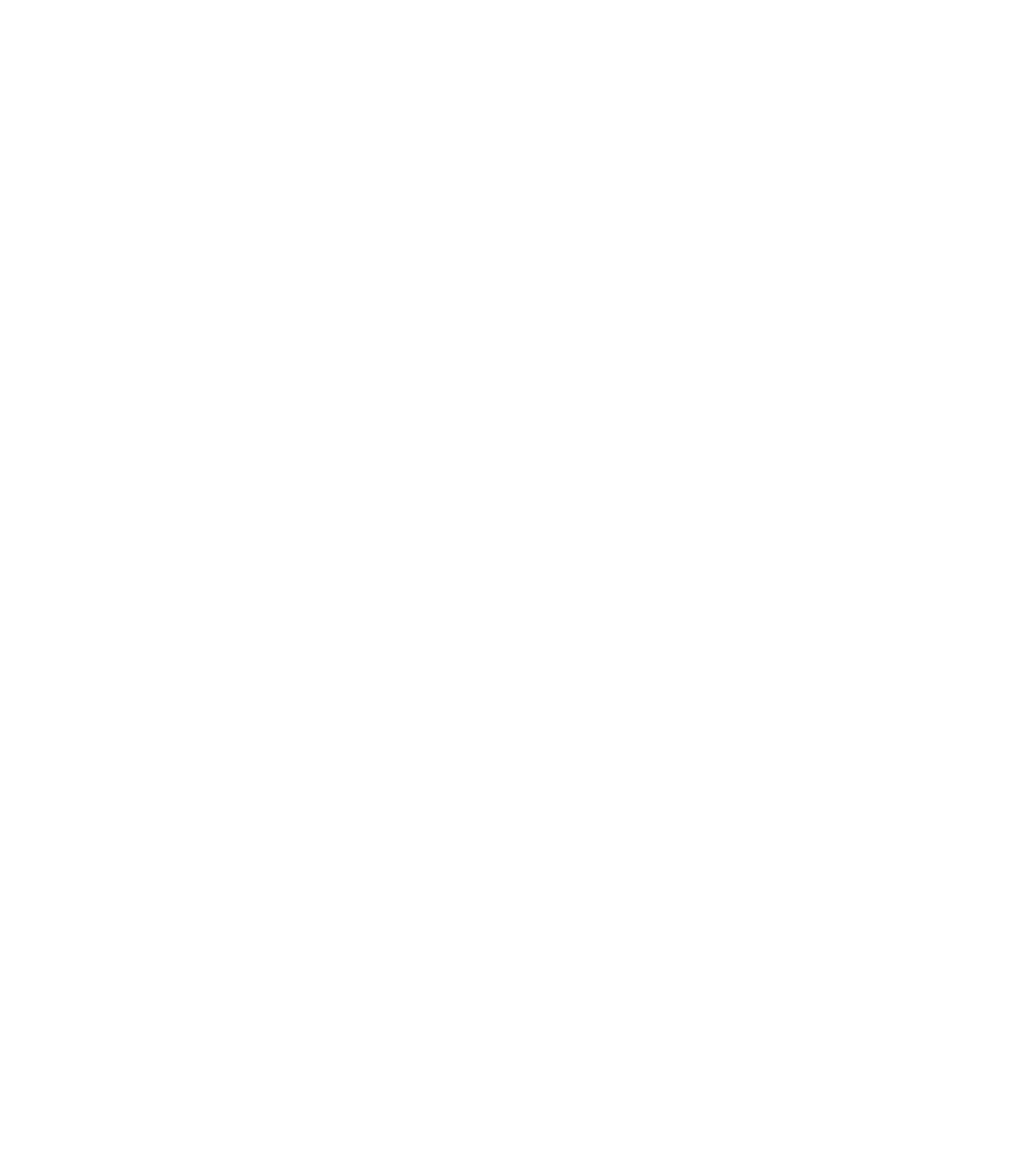
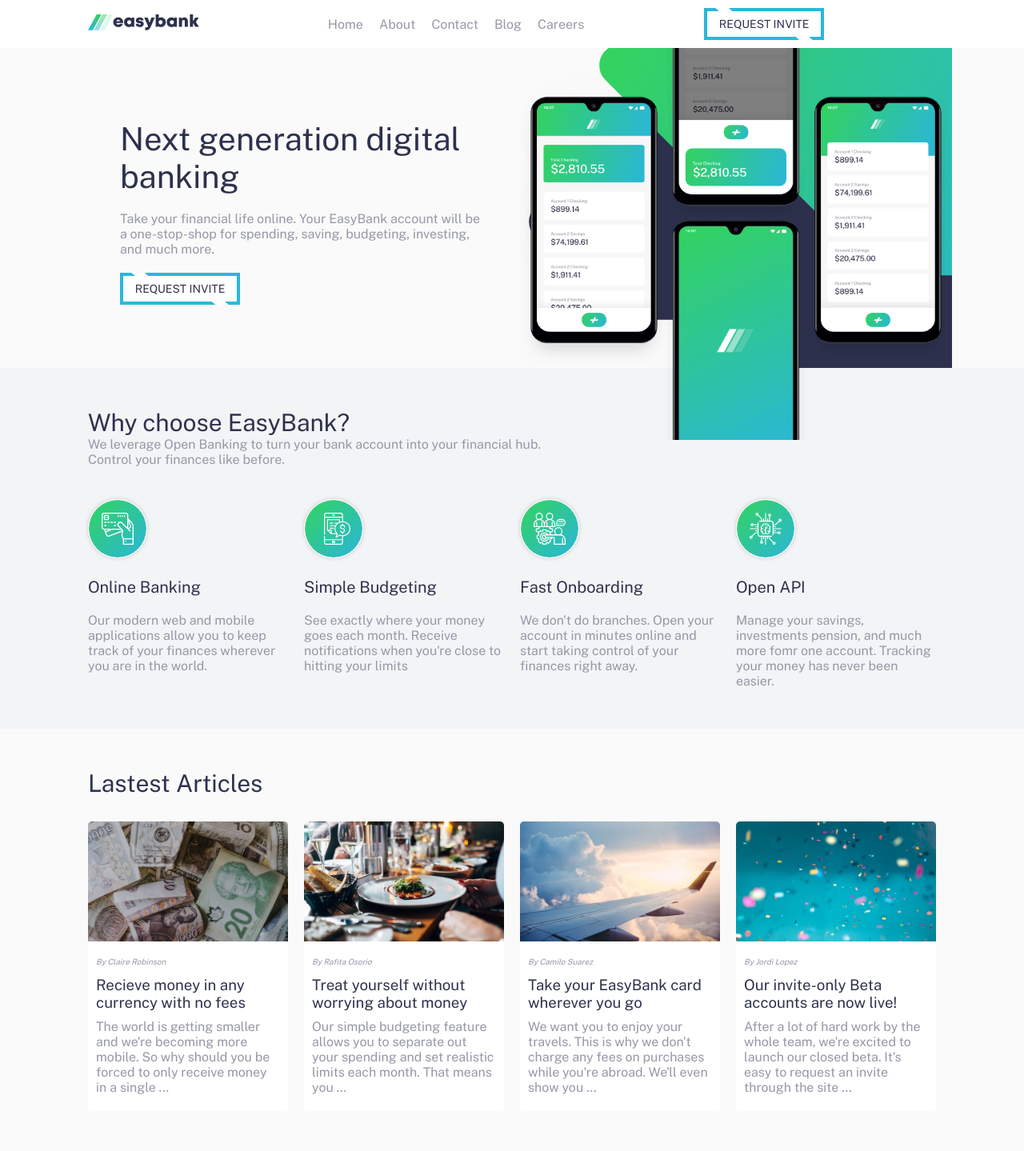
Before and after one commit to Nosferatu721/EasyBank-LandingPage, a plain HTML site: page index.html in a window 1280 px wide. Shown: the whole page at 80% size. Before the commit the page ends 800 px from the top, so only its background shows below. Drawn offline with nearby package versions, Linux system fonts and the light colour scheme.

Commit message:
Nav Hero Main Article finish

```diff
--- /dev/null
+++ b/css/main.css
@@ -0,0 +1,310 @@
+@import url("https://fonts.googleapis.com/css2?family=Public+Sans:wght@300;400;500&display=swap");
+* {
+  margin: 0;
+  padding: 0;
+  box-sizing: border-box;
+}
+
+html {
+  font-size: 62.5%;
+}
+body {
+  background: hsl(220, 16%, 96%);
+  font-size: 1.6rem;
+  font-family: "Public Sans", sans-serif;
+}
+
+a,
+p {
+  text-decoration: none;
+  color: hsl(233, 8%, 62%);
+  font-size: 1.6rem;
+}
+
+li {
+  list-style: none;
+}
+
+.container {
+  max-width: 1100px;
+  width: 100%;
+  margin: auto;
+  padding: 0 2rem;
+}
+
+header {
+  background: white;
+  position: sticky;
+  top: 0;
+  left: 0;
+  right: 0;
+  z-index: 10;
+}
+
+.header-container {
+  display: grid;
+  grid-template-columns: 150px 1fr;
+  height: 60px;
+  align-items: center;
+}
+
+.header-img-logo .BtnMenu {
+  display: none;
+}
+
+.menu-container {
+  display: flex;
+  justify-content: space-evenly;
+  align-items: center;
+}
+
+.menu-container ul {
+  display: flex;
+  justify-content: center;
+}
+
+.menu-container ul li {
+  margin: 0 1rem;
+}
+
+.button-request {
+  width: 150px;
+  height: 40px;
+  border: 4px solid hsl(192, 70%, 51%);
+  background-color: white;
+  cursor: pointer;
+  text-transform: uppercase;
+  position: relative;
+}
+
+.button-request::before,
+.button-request::after {
+  content: "";
+  position: absolute;
+  width: 14px;
+  height: 4px;
+  background-color: white;
+  border: 1px solid white;
+  transform: skew(50deg);
+  transition: 0.2s linear;
+}
+
+.button-request::before {
+  top: -4px;
+  left: 10%;
+}
+
+.button-request::after {
+  bottom: -4px;
+  right: 10%;
+}
+
+.button-request:hover::before {
+  left: 80%;
+}
+
+.button-request:hover::after {
+  right: 80%;
+}
+
+.button-request a {
+  display: block;
+  color: hsl(233, 26%, 24%);
+  line-height: 32px;
+  font-size: 1.4rem;
+  font-family: "Public Sans", sans-serif;
+}
+
+/* HERO */
+
+.hero-container {
+  background: hsl(0, 0%, 98%);
+}
+
+.hero-container .container {
+  display: grid;
+  grid-template-columns: 50% 50%;
+  height: 400px;
+  padding-right: 0;
+}
+
+.hero-details {
+  display: flex;
+  flex-direction: column;
+  justify-content: center;
+  padding: 4rem;
+}
+
+.hero-details h1 {
+  font-weight: normal;
+  color: hsl(233, 26%, 24%);
+  margin: 1rem 0;
+  font-size: 4rem;
+}
+
+.hero-details p {
+  margin: 1rem 0 2rem;
+}
+
+.hero-img {
+  height: inherit;
+  background-image: url(../img/bg-intro-desktop.svg);
+  background-size: 150%;
+  background-repeat: no-repeat;
+  background-position-y: center;
+  background-position-x: -35px;
+  position: relative;
+}
+
+.hero-img img {
+  position: absolute;
+  height: 540px;
+  top: -50px;
+  left: 0;
+  width: 100%;
+  max-width: 100%;
+  object-fit: cover;
+}
+
+/* INFO */
+
+.info-container {
+  background: hsl(220, 16%, 96%);
+  padding: 5rem 0;
+}
+
+.info-description {
+  margin-bottom: 4rem;
+}
+
+.info-description h2 {
+  font-weight: normal;
+  color: hsl(233, 26%, 24%);
+  font-size: 30px;
+}
+
+.info-cards-container {
+  display: grid;
+  grid-template-columns: repeat(4, 1fr);
+  gap: 2rem;
+}
+
+.info-cards-container .info-card img {
+  margin-bottom: 2rem;
+  box-shadow: 0 0 5px hsl(0, 0%, 79%);
+  border: 1px solid hsl(0, 0%, 98%);
+  border-radius: 50%;
+}
+
+.info-cards-container .info-card h3 {
+  font-weight: normal;
+  color: hsl(233, 26%, 24%);
+  font-size: 20px;
+  margin-bottom: 2rem;
+}
+
+/* ARTICLES */
+
+.articles-container {
+  background: hsl(0, 0%, 98%);
+  padding: 5rem 0;
+}
+
+.articles-container h2 {
+  color: hsl(233, 26%, 24%);
+  font-weight: normal;
+  font-size: 30px;
+  margin-bottom: 3rem;
+}
+
+.articles-cards-container {
+  display: grid;
+  grid-template-columns: repeat(4, 1fr);
+  gap: 2rem;
+}
+
+.article-detail {
+  padding: 1rem;
+}
+
+.article-card {
+  background: white;
+  border-radius: .5rem;
+  overflow: hidden;
+}
+
+.article-card img {
+  width: 100%;
+  height: 150px;
+  object-fit: cover;
+}
+
+.article-card cite {
+  font-size: 1rem;
+  color: hsl(233, 8%, 62%);
+  margin: 1rem 0;
+}
+
+.article-card h3 {
+  color: hsl(233, 26%, 24%);
+  font-weight: normal;
+  margin: 1rem 0;
+}
+
+.article-card p {
+  margin: 1rem 0;
+}
+
+@media screen and (max-width: 768px) {
+  .header-container {
+    display: block;
+    height: auto;
+    position: relative;
+  }
+
+  .header-img-logo {
+    padding: 2rem 0;
+    display: flex;
+    justify-content: space-between;
+  }
+
+  .header-img-logo .BtnMenu {
+    display: block;
+    cursor: pointer;
+  }
+
+  .menu-container {
+    display: none;
+    text-align: center;
+    padding: 1rem;
+    position: absolute;
+    width: 94%;
+    top: 80px;
+    left: 3%;
+    right: 0;
+    background: white;
+    box-shadow: 0 0 15px hsl(233, 8%, 62%);
+    animation: opacityMenu 0.5s;
+  }
+
+  @keyframes opacityMenu {
+    0% {
+      opacity: 0;
+    }
+    100% {
+      opacity: 1;
+    }
+  }
+
+  .menu-container ul {
+    display: block;
+  }
+
+  .menu-container ul li {
+    padding: 1rem 0;
+  }
+
+  .menu-container.show {
+    display: block;
+  }
+}
--- a/index.html
+++ b/index.html
@@ -1,11 +1,135 @@
 <!DOCTYPE html>
 <html lang="en">
+
 <head>
   <meta charset="UTF-8">
   <meta name="viewport" content="width=device-width, initial-scale=1.0">
+  <link rel="icon" href="./img/favicon-32x32.png" type="icon">
+  <link href="https://fonts.googleapis.com/css2?family=Fjalla+One&family=Source+Sans+Pro&display=swap"
+    rel="stylesheet" />
+  <link rel="stylesheet" href="./css/main.css">
   <title>EasyBank</title>
 </head>
+
 <body>
+  <header>
+    <div class="container header-container">
+      <div class="header-img-logo">
+        <img src="./img/logo.svg" alt="Logo">
+        <img src="./img/icon-hamburger.svg" class="BtnMenu" id="BtnMenu" alt="BtnMenu">
+      </div>
+      <nav class="menu-container" id="menu">
+        <ul>
+          <li><a href="#">Home</a></li>
+          <li><a href="#">About</a></li>
+          <li><a href="#">Contact</a></li>
+          <li><a href="#">Blog</a></li>
+          <li><a href="#">Careers</a></li>
+        </ul>
+        <div class="header-btn-request">
+          <button class="button-request">
+            <a href="#">Request Invite</a>
+          </button>
+        </div>
+      </nav>
+    </div>
+  </header>
+  <main class="hero-container">
+    <div class="container">
+      <div class="hero-details">
+        <h1>Next generation digital banking</h1>
+        <p>Take your financial life online. Your EasyBank account will be a one-stop-shop for spending, saving,
+          budgeting, investing, and much more.</p>
+        <button class="button-request">
+          <a href="#">Request Invite</a>
+        </button>
+      </div>
+      <div class="hero-img">
+        <img src="./img/image-mockups.png" alt="Imagen Mokups">
+      </div>
+    </div>
+  </main>
+  <section class="info-container">
+    <div class="container">
+      <div class="info-description">
+        <h2>Why choose EasyBank?</h2>
+        <p>We leverage Open Banking to turn your bank account into your financial hub.</p>
+        <p>Control your finances like before.</p>
+      </div>
+      <div class="info-cards-container">
+        <div class="info-card">
+          <img src="./img/icon-online.svg" alt="" class="card-img">
+          <h3 class="card-title">Online Banking</h3>
+          <p class="card-text">Our modern web and mobile applications allow you to keep track of your finances wherever
+            you are in the world.</p>
+        </div>
+        <div class="info-card">
+          <img src="./img/icon-budgeting.svg" alt="" class="card-img">
+          <h3 class="card-title">Simple Budgeting</h3>
+          <p class="card-text">See exactly where your money goes each month. Receive notifications when you're close to
+            hitting your limits</p>
+        </div>
+        <div class="info-card">
+          <img src="./img/icon-onboarding.svg" alt="" class="card-img">
+          <h3 class="card-title">Fast Onboarding</h3>
+          <p class="card-text">We don't do branches. Open your account in minutes online and start taking control of
+            your finances right away.</p>
+        </div>
+        <div class="info-card">
+          <img src="./img/icon-api.svg" alt="" class="card-img">
+          <h3 class="card-title">Open API</h3>
+          <p class="card-text">Manage your savings, investments pension, and much more fomr one account. Tracking your
+            money has never been easier.</p>
+        </div>
+      </div>
+    </div>
+  </section>
+  <section class="articles-container">
+    <div class="container">
+      <h2>Lastest Articles</h2>
+      <div class="articles-cards-container">
+        <div class="article-card">
+          <img src="./img/image-currency.jpg" alt="Image Article" class="img-article">
+          <div class="article-detail">
+            <cite class="author-article">By Claire Robinson</cite>
+            <h3>Recieve money in any currency with no fees</h3>
+            <p>The world is getting smaller and we're becoming more mobile. So why should you be forced to only receive
+              money in a single ...</p>
+          </div>
+        </div>
+        <div class="article-card">
+          <img src="./img/image-restaurant.jpg" alt="Image Article" class="img-article">
+          <div class="article-detail">
+            <cite class="author-article">By Rafita Osorio</cite>
+            <h3>Treat yourself without worrying about money</h3>
+            <p>Our simple budgeting feature allows you to separate out your spending and set realistic limits each
+              month.
+              That means you ...</p>
+          </div>
+        </div>
+        <div class="article-card">
+          <img src="./img/image-plane.jpg" alt="Image Article" class="img-article">
+          <div class="article-detail">
+            <cite class="author-article">By Camilo Suarez</cite>
+            <h3>Take your EasyBank card wherever you go</h3>
+            <p>We want you to enjoy your travels. This is why we don't charge any fees on purchases while you're abroad.
+              We'll even show you ...</p>
+          </div>
+        </div>
+        <div class="article-card">
+          <img src="./img/image-confetti.jpg" alt="Image Article" class="img-article">
+          <div class="article-detail">
+            <cite class="author-article">By Jordi Lopez</cite>
+            <h3>Our invite-only Beta accounts are now live!</h3>
+            <p>After a lot of hard work by the whole team, we're excited to launch our closed beta. It's easy to request
+              an invite through the site ...</p>
+          </div>
+        </div>
+      </div>
+    </div>
+  </section>
+  <!-- JS -->
+  <script src="./js/main.js"></script>
+</body>
 
-</body>
 </html>
--- /dev/null
+++ b/js/main.js
@@ -0,0 +1,6 @@
+let btnmenu = document.getElementById("BtnMenu");
+let menu = document.getElementById("menu");
+
+btnmenu.addEventListener('click', () => {
+  menu.classList.toggle('show')
+})
--- a/main.css
+++ /dev/null
@@ -1,5 +0,0 @@
-* {
-  margin: 0;
-  padding: 0;
-  box-sizing: border-box;
-}
```
Also changed, not shown: img/icon-close.svg (added), img/icon-hamburger.svg (added), img/image-mockups.png (added), 2 other files.
